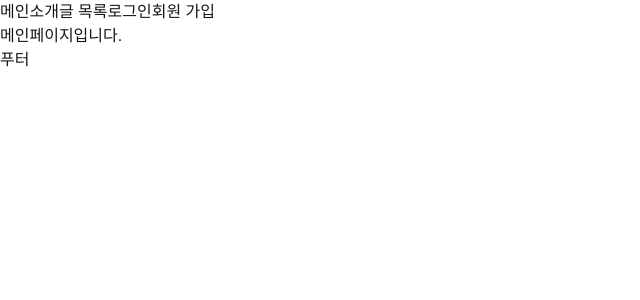
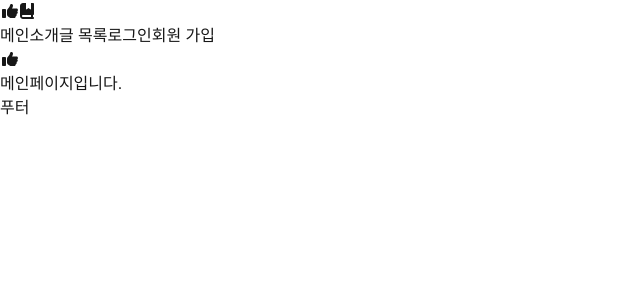
Before and after one commit to kozae00/next, a Next.js app in the folder frontend/: page / in a window 1280 px wide. Shown: the top 300 px of the page, without its empty margins (0-640 px from the left). Built offline with nearby package versions, Linux system fonts and the light colour scheme; no server answers; a web font is replaced by a local one.

Commit message:
font awsome test

```diff
--- a/frontend/package.json
+++ b/frontend/package.json
@@ -9,6 +9,11 @@
     "lint": "next lint"
   },
   "dependencies": {
+    "@fortawesome/fontawesome-svg-core": "^6.7.2",
+    "@fortawesome/free-brands-svg-icons": "^6.7.2",
+    "@fortawesome/free-regular-svg-icons": "^6.7.2",
+    "@fortawesome/free-solid-svg-icons": "^6.7.2",
+    "@fortawesome/react-fontawesome": "^0.2.2",
     "next": "15.1.7",
     "openapi-fetch": "^0.13.4",
     "pretendard": "^1.3.9",
--- a/frontend/src/app/ClientLayout.tsx
+++ b/frontend/src/app/ClientLayout.tsx
@@ -2,6 +2,9 @@
 
 import { components } from "@/lib/backend/apiV1/schema";
 import client from "@/lib/backend/client";
+import { faBookBookmark, faThumbsUp } from "@fortawesome/free-solid-svg-icons";
+import { FontAwesomeIcon } from "@fortawesome/react-fontawesome";
+
 import Link from "next/link";
 
 export default function ClinetLayout({
@@ -20,6 +23,11 @@ export default function ClinetLayout({
   return (
     <html lang="en" className={`${fontVariable}`}>
       <body className={`min-h-[100dvh] flex flex-col ${fontClassName}`}>
+        <FontAwesomeIcon
+          icon={faThumbsUp}
+          className="fa-fw text-4xl text-[red]"
+        />
+        <FontAwesomeIcon icon={faBookBookmark} />
         <header className="flex gap-3">
           <Link href="/">메인</Link>
           <Link href="/about">소개</Link>
--- a/frontend/src/app/layout.tsx
+++ b/frontend/src/app/layout.tsx
@@ -4,6 +4,12 @@ import ClinetLayout from "./ClientLayout";
 import { cookies } from "next/headers";
 import { RequestCookie } from "next/dist/compiled/@edge-runtime/cookies";
 import localFont from "next/font/local";
+import { config } from "@fortawesome/fontawesome-svg-core";
+import "@fortawesome/fontawesome-svg-core/styles.css";
+import { FontAwesomeIcon } from "@fortawesome/react-fontawesome";
+import { faThumbsUp } from "@fortawesome/free-solid-svg-icons";
+
+config.autoAddCss = false;
 
 export const metadata: Metadata = {
   title: "Create Next App",
@@ -42,6 +48,7 @@ export default async function RootLayout({
       fontVariable={pretendard.variable}
       fontClassName={pretendard.className}
     >
+      <FontAwesomeIcon icon={faThumbsUp} className="fa-fw" />
       {children}
     </ClinetLayout>
   );
```
Also changed, not shown: 1 other file (tests, documents, lock files or other folders).
